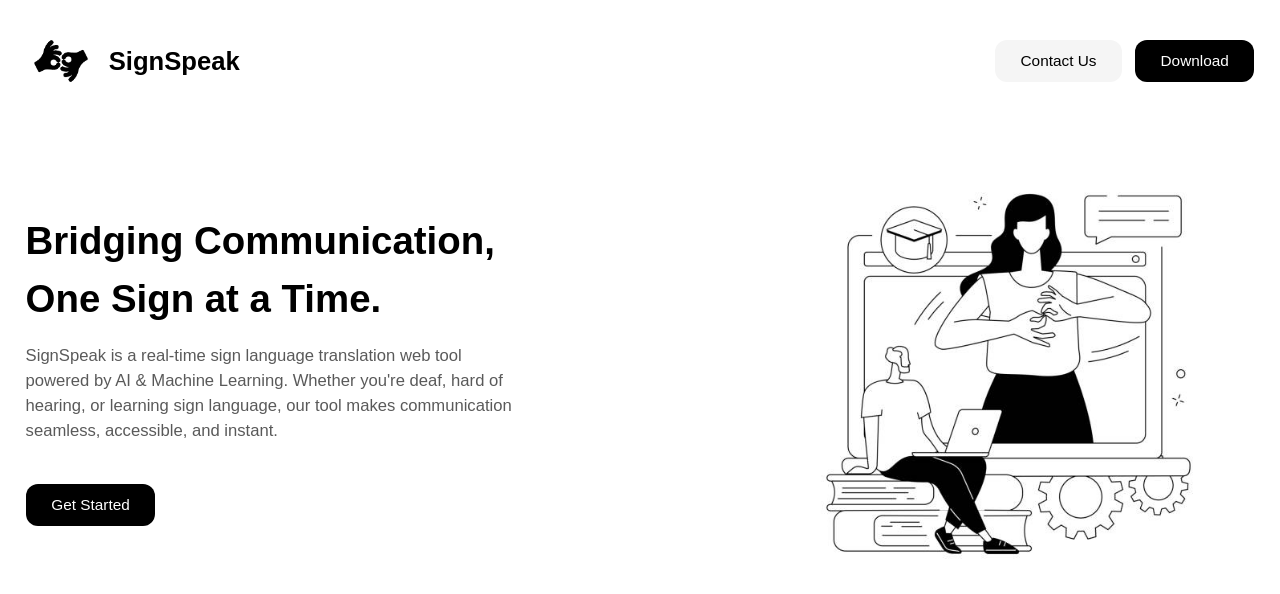
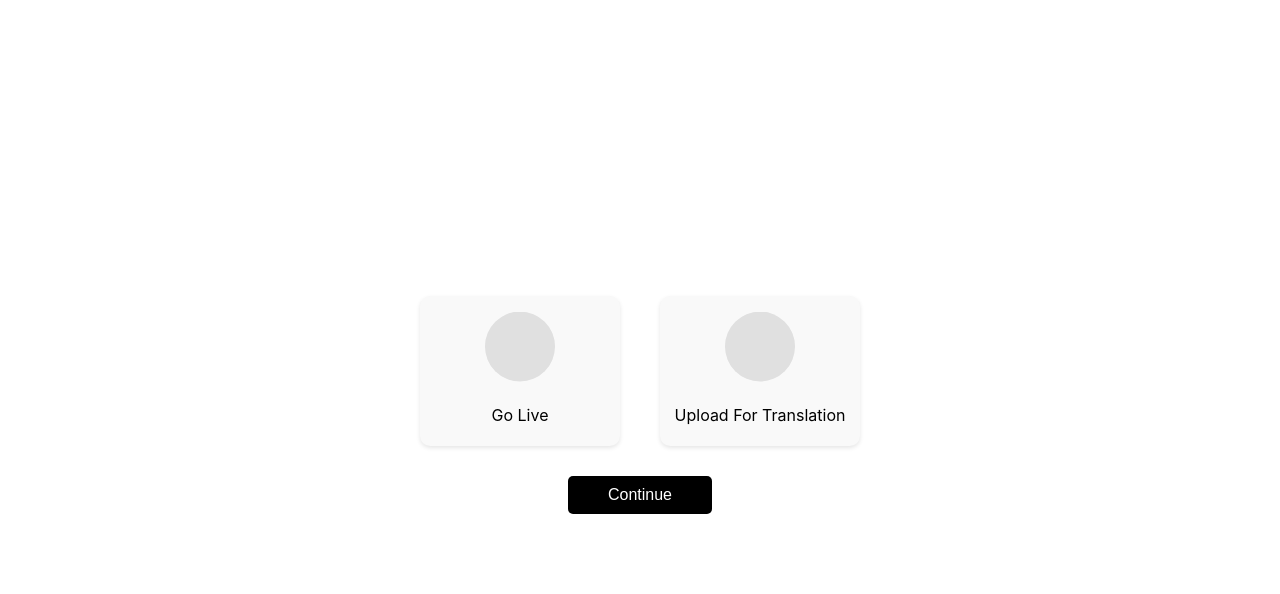
Before and after one commit to dylan-1006/team333, a React (Create React App) app in the folder frontend/: page / in a window 1280 px wide. Shown: the top 594 px of the page. Built offline with nearby package versions, Linux system fonts and the light colour scheme.

Commit message:
Coded input option screen UI

```diff
--- a/frontend/src/App.js
+++ b/frontend/src/App.js
@@ -1,11 +1,12 @@
 import "./App.css";
 import Home from "./Home";
+import InputSelection from "./InputSelection";
 
 function App() {
   return (
     <div className="App">
       <div>
-        <Home />
+        <InputSelection />
       </div>
     </div>
   );
--- /dev/null
+++ b/frontend/src/InputSelection.css
@@ -0,0 +1,46 @@
+.input-selection-container {
+  display: flex;
+  flex-direction: column;
+  align-items: center;
+  justify-content: center;
+  height: 100vh;
+  background-color: #ffffff;
+}
+
+.option-cards {
+  display: flex;
+  gap: 20px; /* Space between cards */
+}
+
+.option-card {
+  display: flex;
+  flex-direction: column;
+  align-items: center;
+  justify-content: center;
+  width: 200px;
+  height: 150px;
+  background-color: #f9f9f9;
+  border-radius: 10px;
+  margin: 10px;
+  box-shadow: 0 2px 4px rgba(0, 0, 0, 0.1);
+}
+
+.circle {
+  margin-top: 12px;
+  width: 70px;
+  height: 70px;
+  background-color: #e0e0e0;
+  clip-path: circle(50%); /* Use clip-path to create a circle */
+  margin-bottom: 5px;
+}
+
+.continue-button {
+  margin-top: 20px;
+  padding: 10px 40px;
+  background-color: #000;
+  color: #fff;
+  border: none;
+  border-radius: 5px;
+  cursor: pointer;
+  font-size: 1rem;
+}
--- /dev/null
+++ b/frontend/src/InputSelection.js
@@ -0,0 +1,22 @@
+import React from "react";
+import "./InputSelection.css";
+
+function InputSelection() {
+  return (
+    <div className="input-selection-container">
+      <div className="option-cards">
+        <div className="option-card">
+          <div className="circle"></div>
+          <p>Go Live</p>
+        </div>
+        <div className="option-card">
+          <div className="circle"></div>
+          <p>Upload For Translation</p>
+        </div>
+      </div>
+      <button className="continue-button">Continue</button>
+    </div>
+  );
+}
+
+export default InputSelection;
```
